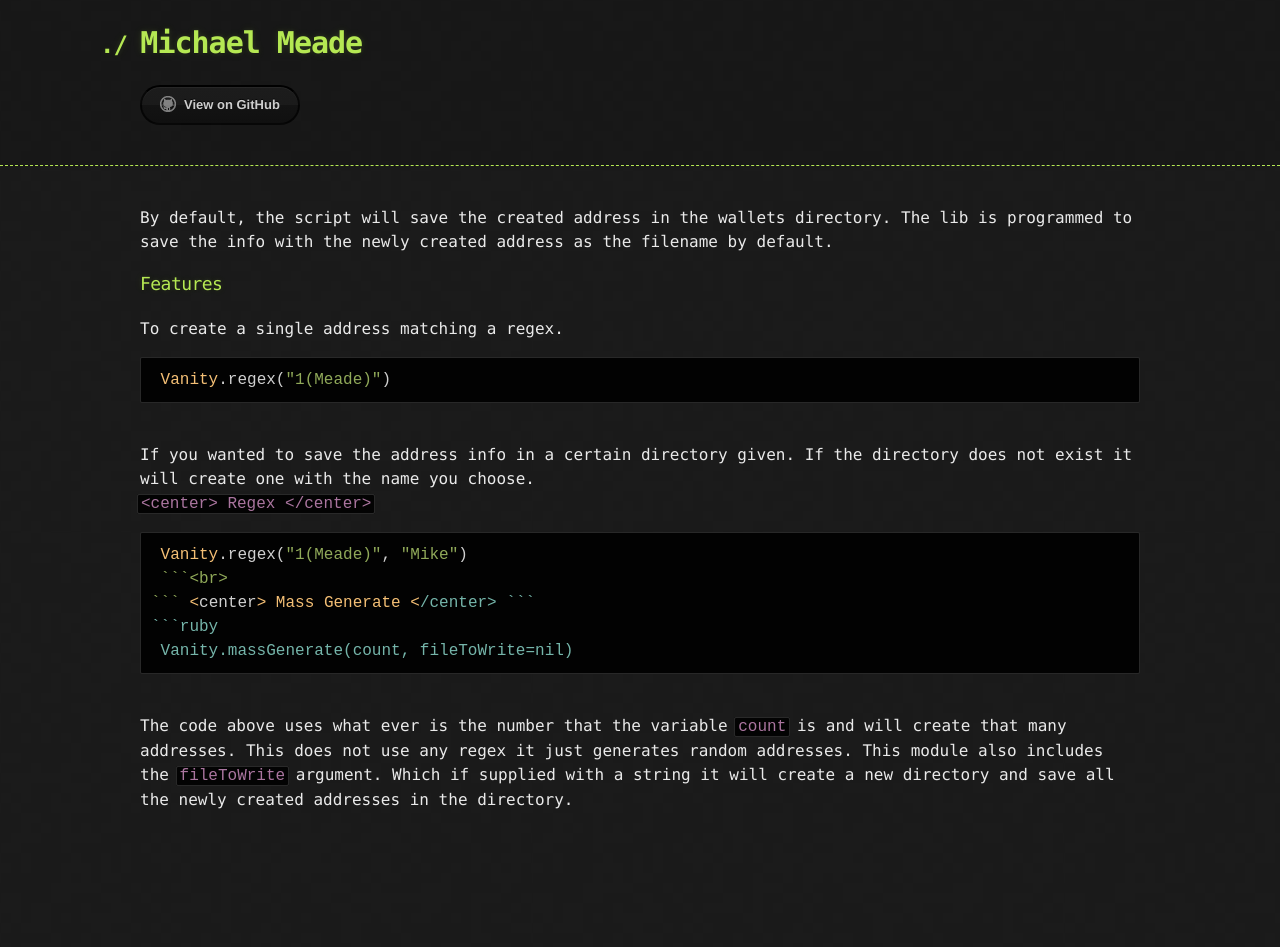
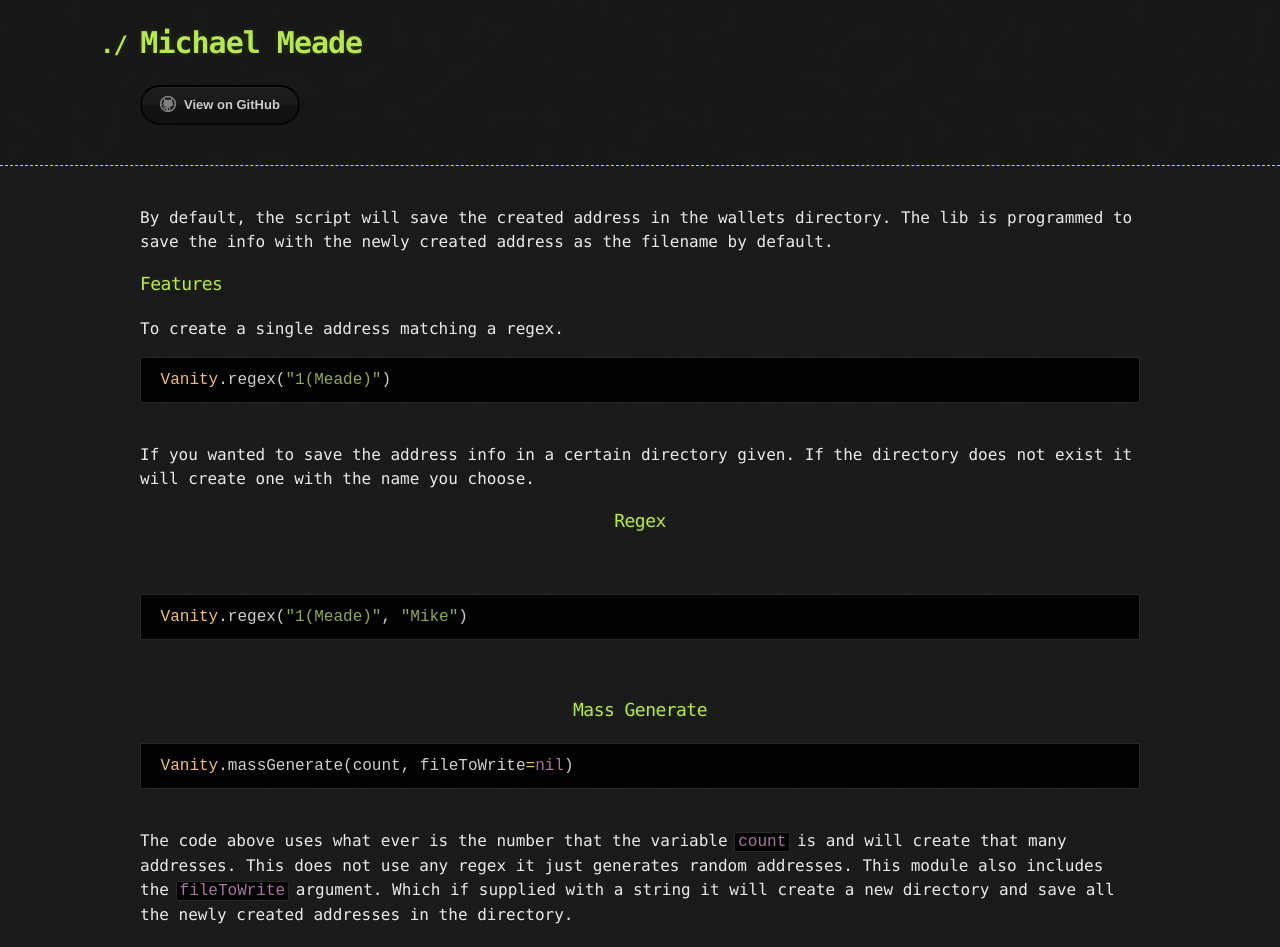
Before and after one commit to Michael-Meade/MinerFind, a Jekyll site: the page built from Projects/BitcoinVanityGenerator.md, in a window 1280 px wide. Built offline with Jekyll 4.4.1, drawn with Linux system fonts in a browser that asks for light colours; our own code applies the rules of GitHub Pages for plain Markdown files; the repository's description, which GitHub fills in, is left out; before the commit the page ends 900 px from its top, so only the background shows below that.

Commit message:
Update BitcoinVanityGenerator.md

````diff
--- a/Projects/BitcoinVanityGenerator.md
+++ b/Projects/BitcoinVanityGenerator.md
@@ -6,12 +6,13 @@ By default, the script will save the created address in the wallets directory. T
  ```
  <br>
  If you wanted to save the address info in a certain directory given. If the directory does not exist it will create one with the name you choose.<br>
- ``` <center> Regex </center> ```
+### <center> Regex </center>
  <br>
  ```ruby
  Vanity.regex("1(Meade)", "Mike")
- ```<br>
-``` <center> Mass Generate </center> ```
+ ```
+ <br>
+### <center> Mass Generate </center>
 ```ruby
  Vanity.massGenerate(count, fileToWrite=nil)
 ```
````
